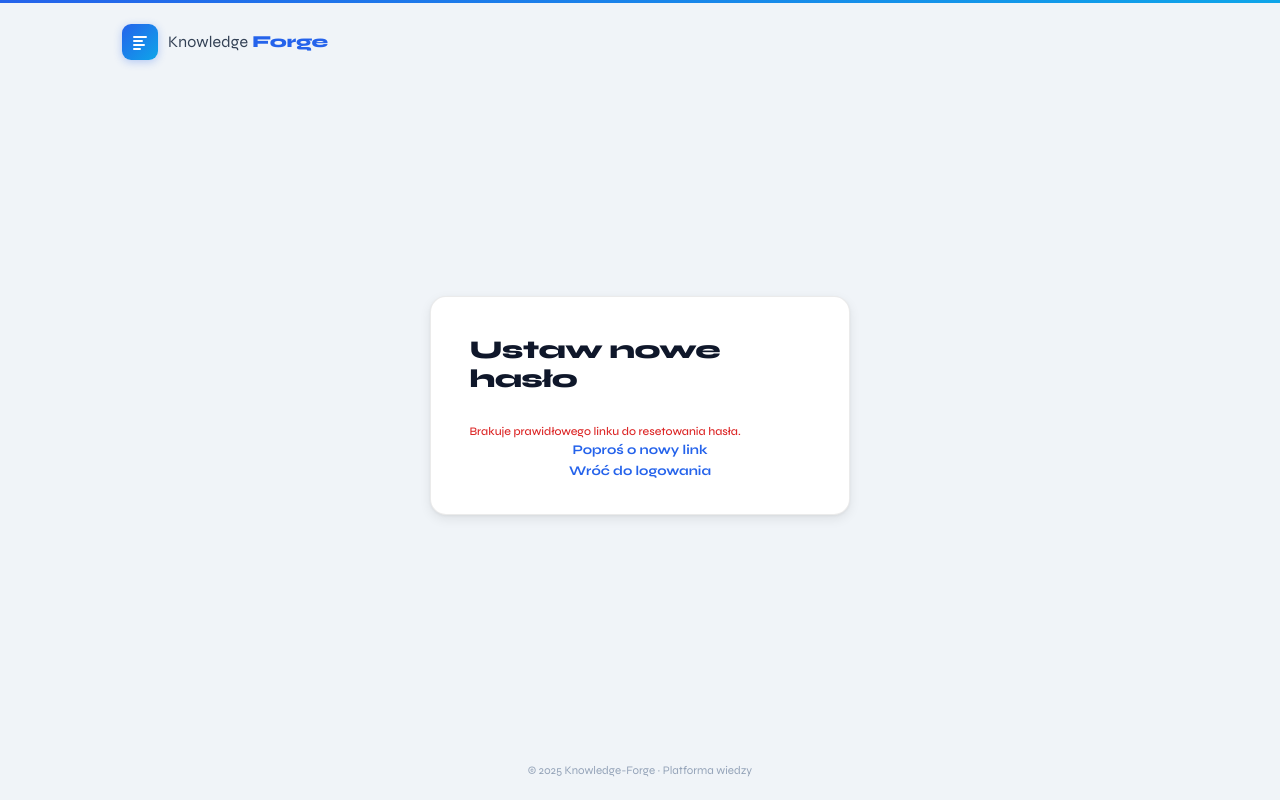
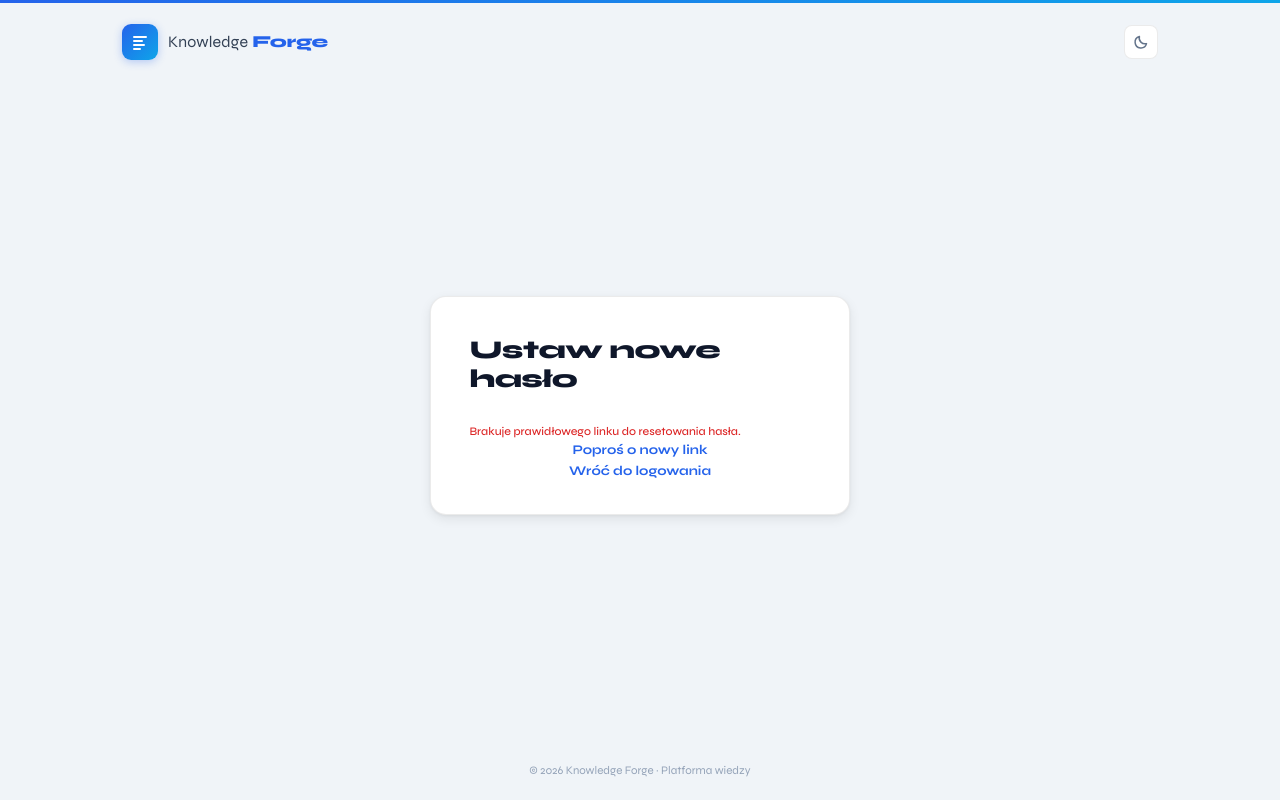
Before and after one commit to przemyslawwlodarczyk90/Knowledge-Forge, a React (Vite) app in the folder frontend/: page /reset-password in a window 1280 px wide. Built offline with nearby package versions, Linux system fonts and the light colour scheme.

Commit message:
Dodaj przełącznik trybu ciemnego w aplikacji i na ekranach logowania

```diff
--- a/frontend/src/components/layout/AppLayout.jsx
+++ b/frontend/src/components/layout/AppLayout.jsx
@@ -1,4 +1,5 @@
 import { useState, useEffect, useRef, useCallback } from 'react'
+import ThemeToggle from '@/components/ui/ThemeToggle'
 import { Outlet, NavLink, useLocation, useNavigate } from 'react-router-dom'
 import { useAuthStore, useUIStore } from '@/store'
 import { useResizablePanel } from '@/hooks'
@@ -258,6 +259,7 @@ export default function AppLayout() {
               <h1 className="topbar-title">{pageLabel}</h1>
             </div>
             <div className="topbar-right">
+              <ThemeToggle />
               <span className="topbar-chip">
                 <svg width="12" height="12" viewBox="0 0 12 12" fill="none" style={{marginRight:4}}>
                   <path d="M1.5 2.5h9M1.5 5.5h6M1.5 8.5h7.5M1.5 11.5h4.5" stroke="currentColor" strokeWidth="1.4" strokeLinecap="round"/>
@@ -311,7 +313,7 @@ export default function AppLayout() {
         .sidebar {
           position:fixed; top:0; left:0; bottom:0;
           width:var(--sb);
-          background:#ffffff;
+          background:var(--bg-1);
           border-right:1px solid var(--border-1);
           display:flex; flex-direction:column;
           transition:width var(--t-slow);
@@ -388,7 +390,7 @@ export default function AppLayout() {
           border:1.5px solid var(--border-1); border-radius:var(--radius-md);
           background:var(--bg-2); transition:border-color var(--t-fast), background var(--t-fast);
         }
-        .sb-search-input-wrap:focus-within { border-color:var(--accent); background:#fff; }
+        .sb-search-input-wrap:focus-within { border-color:var(--accent); background:var(--bg-1); }
         .sb-search-icon { color:var(--text-3); flex-shrink:0; display:flex; }
         .sb-search-input {
           border:none; background:none; outline:none; flex:1; min-width:0;
@@ -398,7 +400,7 @@ export default function AppLayout() {
 
         .sb-search-results {
           position:absolute; top:100%; left:2px; right:-2px; margin-top:4px;
-          background:#fff; border:1px solid var(--border-1); border-radius:var(--radius-md);
+          background:var(--bg-1); border:1px solid var(--border-1); border-radius:var(--radius-md);
           box-shadow:var(--shadow-lg); max-height:360px; overflow-y:auto; z-index:150;
         }
         .sb-search-status { padding:12px 12px; font-size:0.76rem; color:var(--text-3); }
@@ -425,7 +427,7 @@ export default function AppLayout() {
           height:56px; flex-shrink:0;
           display:flex; align-items:center; justify-content:space-between;
           padding:0 28px;
-          background:#ffffff;
+          background:var(--bg-1);
           border-bottom:1px solid var(--border-1);
           position:sticky; top:0; z-index:50;
           box-shadow:var(--shadow-xs);
--- a/frontend/src/components/layout/AuthLayout.jsx
+++ b/frontend/src/components/layout/AuthLayout.jsx
@@ -1,5 +1,6 @@
 import { Outlet } from 'react-router-dom'
 import ToastContainer from '@/components/ui/ToastContainer'
+import ThemeToggle from '@/components/ui/ThemeToggle'
 
 export default function AuthLayout() {
   return (
@@ -22,6 +23,7 @@ export default function AuthLayout() {
               <span className="auth-logo-f">Forge</span>
             </div>
           </div>
+          <ThemeToggle />
         </header>
 
         {/* Formularz */}
@@ -31,7 +33,7 @@ export default function AuthLayout() {
 
         {/* Stopka */}
         <footer className="auth-footer">
-          © 2025 Knowledge-Forge · Platforma wiedzy
+          © 2026 Knowledge Forge · Platforma wiedzy
         </footer>
       </div>
 
@@ -61,6 +63,9 @@ export default function AuthLayout() {
           width: 100%;
           max-width: 1100px;
           padding: 24px 32px 0;
+          display: flex;
+          align-items: center;
+          justify-content: space-between;
         }
         .auth-header-logo {
           display: inline-flex;
--- /dev/null
+++ b/frontend/src/components/ui/ThemeToggle.jsx
@@ -0,0 +1,35 @@
+import { useTheme } from '@/theme/useTheme'
+
+/** Przełącznik jasny/ciemny — ikona słońca albo księżyca, zależnie od tego, na co przełączy. */
+export default function ThemeToggle({ className = '' }) {
+  const { theme, toggle } = useTheme()
+  const dark = theme === 'dark'
+  const label = dark ? 'Włącz tryb jasny' : 'Włącz tryb ciemny'
+
+  return (
+    <button type="button" className={`theme-toggle ${className}`} onClick={toggle} aria-label={label} title={label}>
+      {dark ? (
+        <svg width="16" height="16" viewBox="0 0 16 16" fill="none" aria-hidden="true">
+          <circle cx="8" cy="8" r="3.2" stroke="currentColor" strokeWidth="1.5" />
+          <path d="M8 1.2v1.6M8 13.2v1.6M1.2 8h1.6M13.2 8h1.6M3.2 3.2l1.1 1.1M11.7 11.7l1.1 1.1M3.2 12.8l1.1-1.1M11.7 4.3l1.1-1.1"
+            stroke="currentColor" strokeWidth="1.5" strokeLinecap="round" />
+        </svg>
+      ) : (
+        <svg width="16" height="16" viewBox="0 0 16 16" fill="none" aria-hidden="true">
+          <path d="M13.5 9.6A5.8 5.8 0 0 1 6.4 2.5a5.8 5.8 0 1 0 7.1 7.1z" stroke="currentColor" strokeWidth="1.5" strokeLinejoin="round" />
+        </svg>
+      )}
+      <style>{`
+        .theme-toggle {
+          display:inline-flex; align-items:center; justify-content:center; width:34px; height:34px; flex:none;
+          padding:0; border:1px solid var(--border-1); border-radius:var(--radius-md);
+          background:var(--bg-1); color:var(--text-2); cursor:pointer;
+          transition:color var(--t-fast), background var(--t-fast), border-color var(--t-fast), transform var(--t-fast);
+        }
+        .theme-toggle:hover { color:var(--accent); border-color:var(--border-0); background:var(--accent-light); }
+        .theme-toggle:active { transform:scale(.94); }
+        .theme-toggle:focus-visible { outline:2px solid var(--accent); outline-offset:2px; }
+      `}</style>
+    </button>
+  )
+}
```
